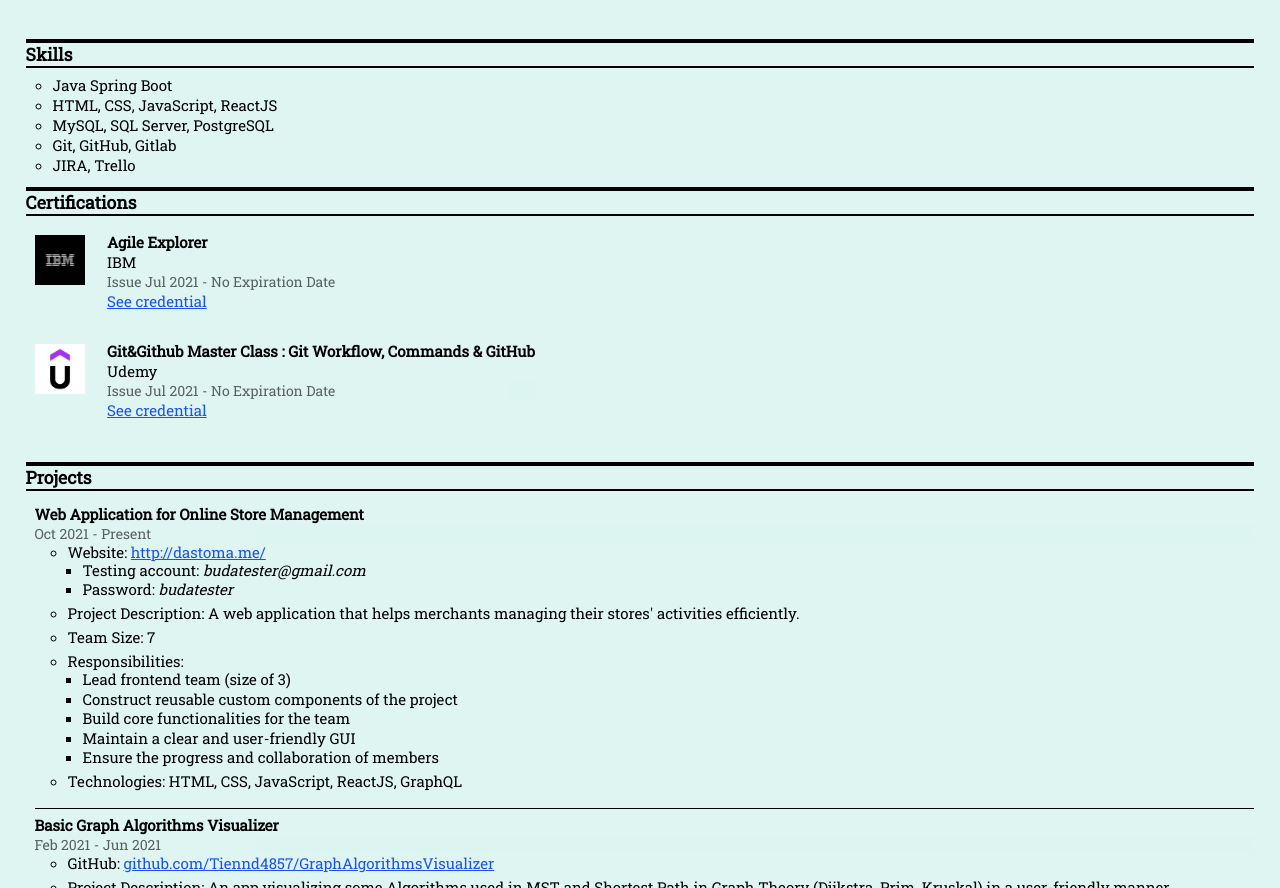
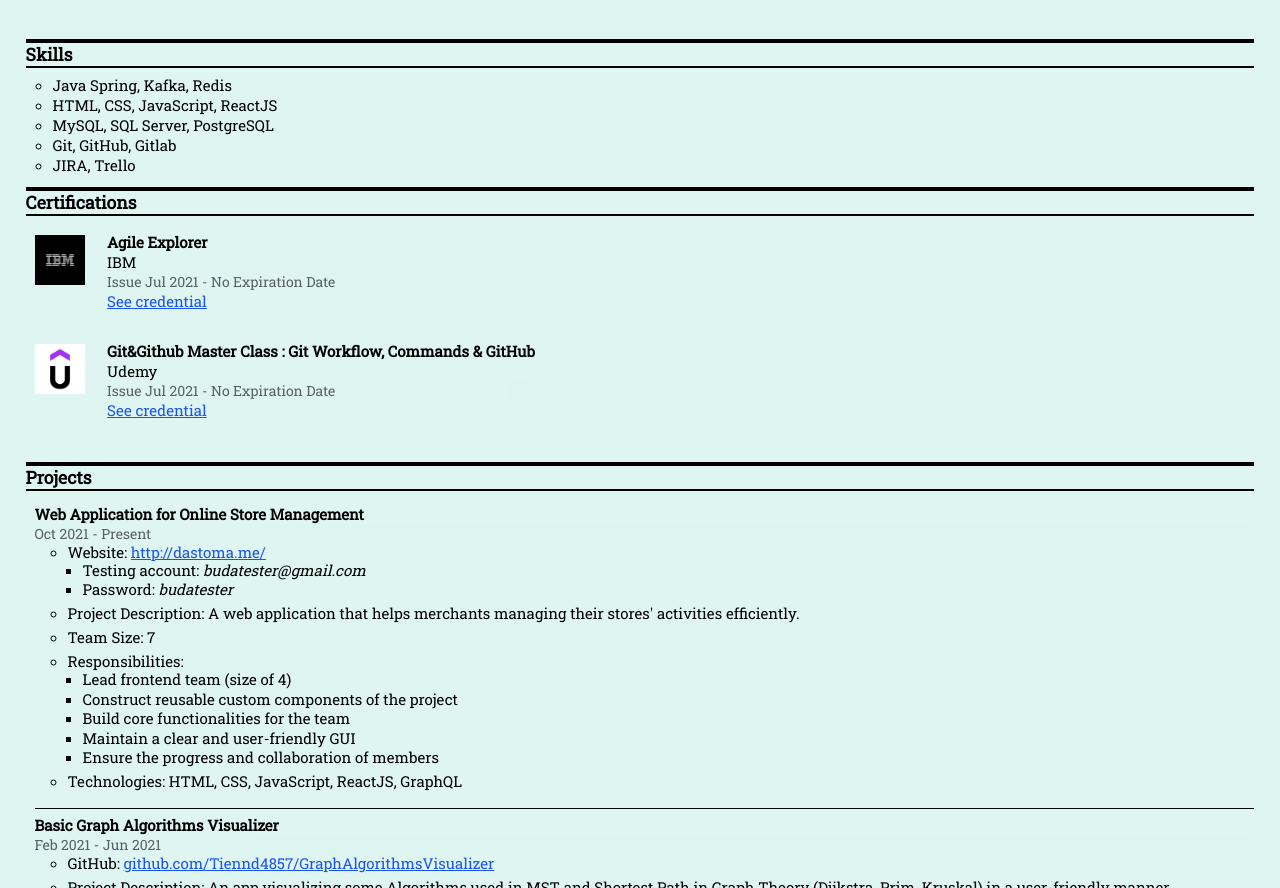
Before and after one commit to NguyenDuy-Tien/NguyenDuy-Tien.github.io, a plain HTML site: page index.html in a window 1280 px wide. Shown: the part 936-1824 px from the top of the page. Drawn offline with Linux system fonts and the light colour scheme.

Commit message:
feat: update info

```diff
--- a/index.html
+++ b/index.html
@@ -123,7 +123,7 @@
     <div class="skills part">
       <h3>Skills</h3>
       <ul class="part-info">
-        <li>Java Spring Boot</li>
+        <li>Java Spring, Kafka, Redis</li>
         <li>HTML, CSS, JavaScript, ReactJS</li>
         <li>MySQL, SQL Server, PostgreSQL</li>
         <li>Git, GitHub, Gitlab</li>
@@ -201,7 +201,7 @@
             <li>
               Responsibilities:
               <ul class="project-responsibilities second-level-list">
-                <li>Lead frontend team (size of 3)</li>
+                <li>Lead frontend team (size of 4)</li>
                 <li>Construct reusable custom components of the project</li>
                 <li>Build core functionalities for the team</li>
                 <li>Maintain a clear and user-friendly GUI</li>
```
